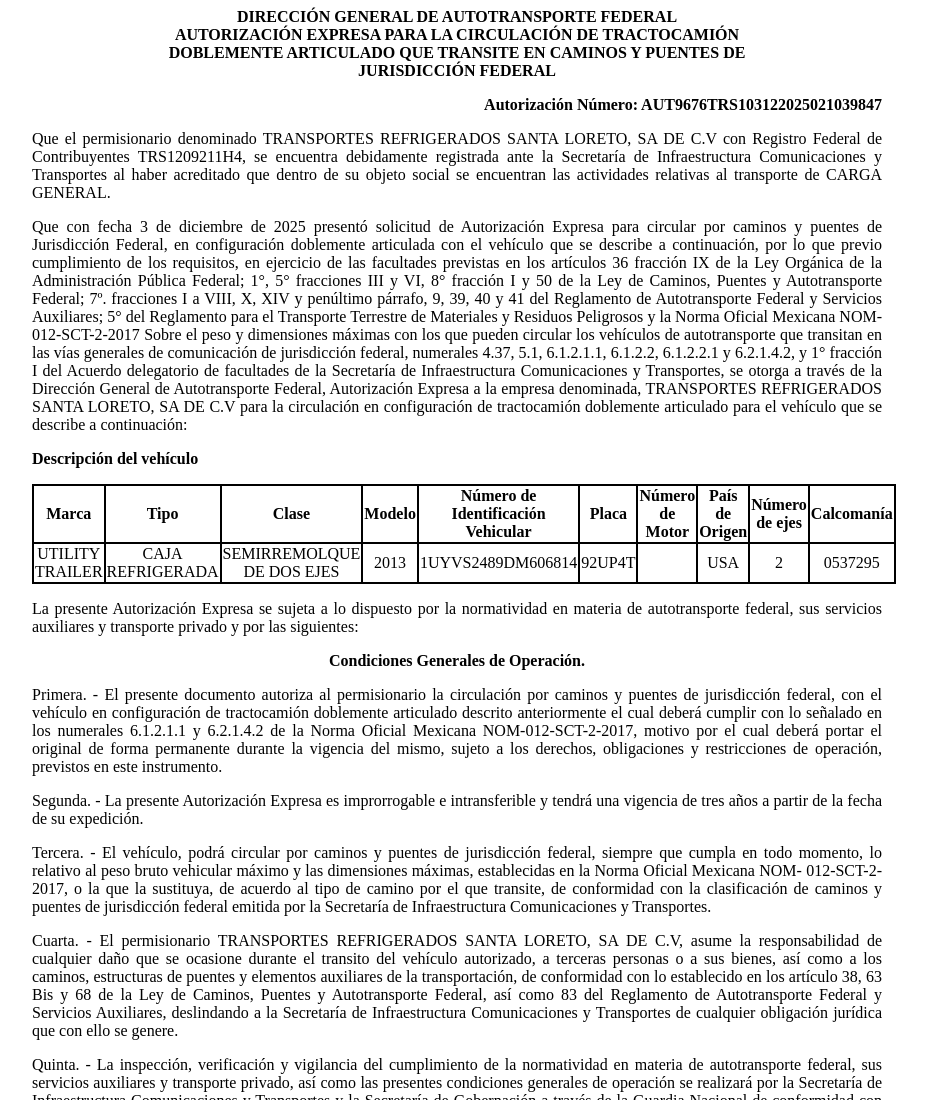
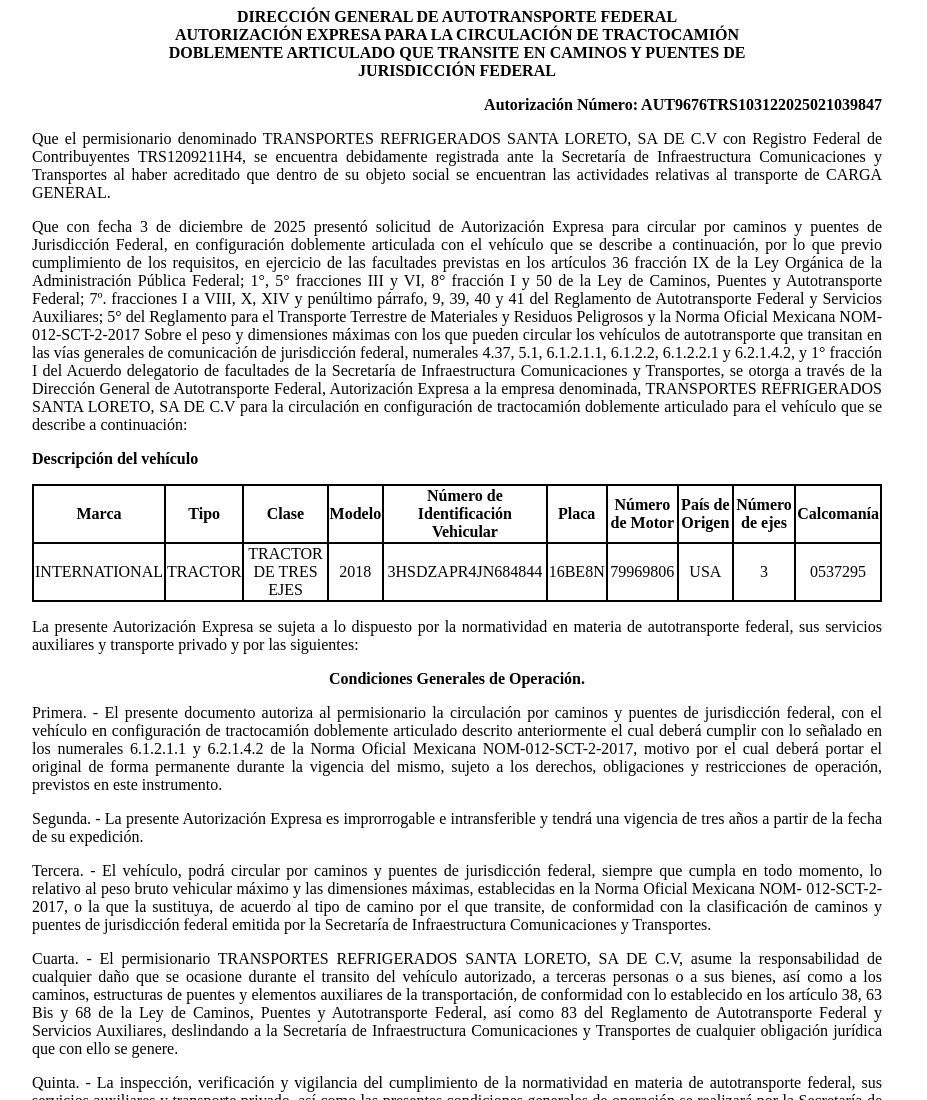
Before and after one commit to app-sct1/ConsultaAutDobleRemolque-folio-0201148, a plain HTML site: page index.html in a window 1280 px wide. Shown: the top 1100 px of the page, without its empty margins (183-1110 px from the left). Drawn offline with Linux system fonts and the light colour scheme.

Commit message:
index.html

```diff
--- a/index.html
+++ b/index.html
@@ -128,15 +128,15 @@
 							<th class="borde">Calcomanía</th>
 						</tr>
 						<tr class="borde">
-							<td class="borde">UTILITY TRAILER</td>
-							<td class="borde">CAJA REFRIGERADA</td>
-							<td class="borde">SEMIRREMOLQUE DE DOS EJES</td>
-							<td class="borde">2013</td>
-							<td class="borde">1UYVS2489DM606814</td>
-							<td class="borde">92UP4T</td>
-							<td class="borde"></td>
+							<td class="borde">INTERNATIONAL</td>
+							<td class="borde">TRACTOR</td>
+							<td class="borde">TRACTOR DE TRES EJES</td>
+							<td class="borde">2018</td>
+							<td class="borde">3HSDZAPR4JN684844</td>
+							<td class="borde">16BE8N</td>
+							<td class="borde">79969806</td>
 							<td class="borde">USA</td>
-							<td class="borde">2</td>
+							<td class="borde">3</td>
 							<td class="borde">0537295</td>
 						</tr>
 
```
